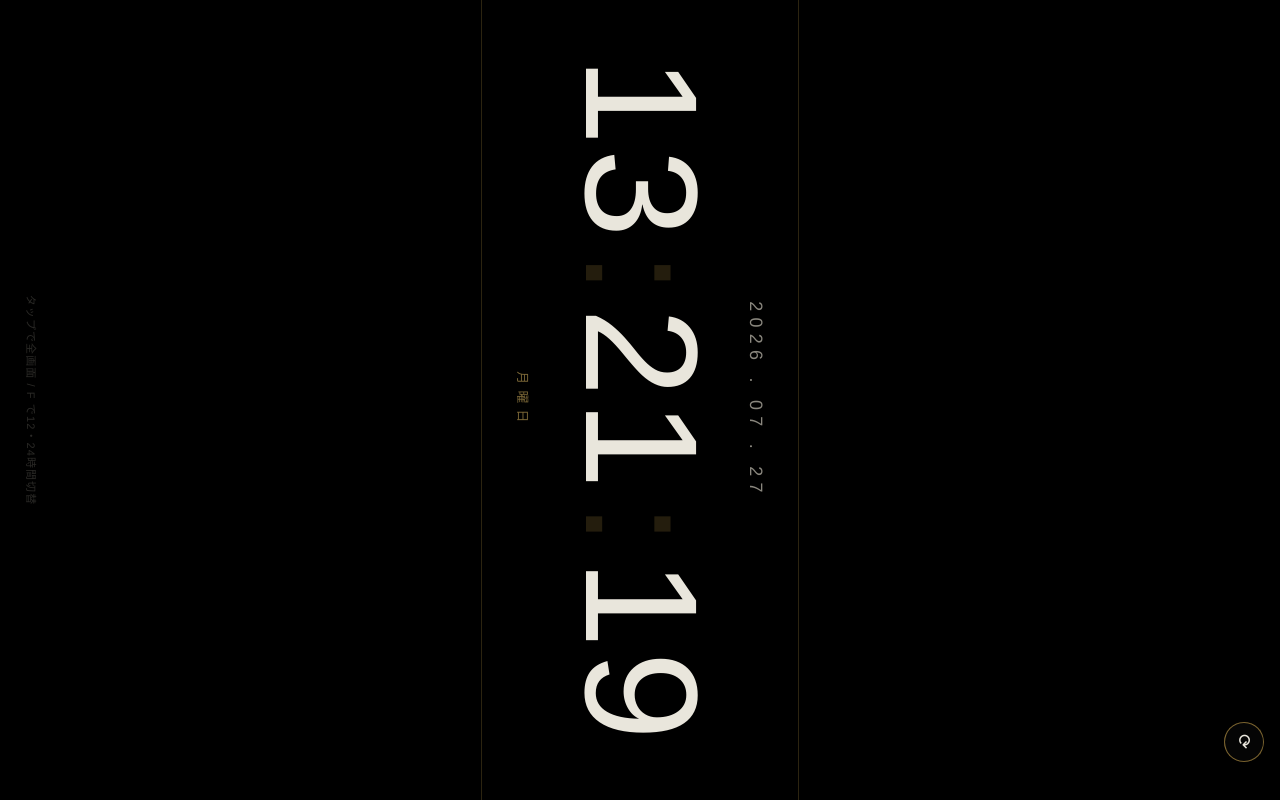
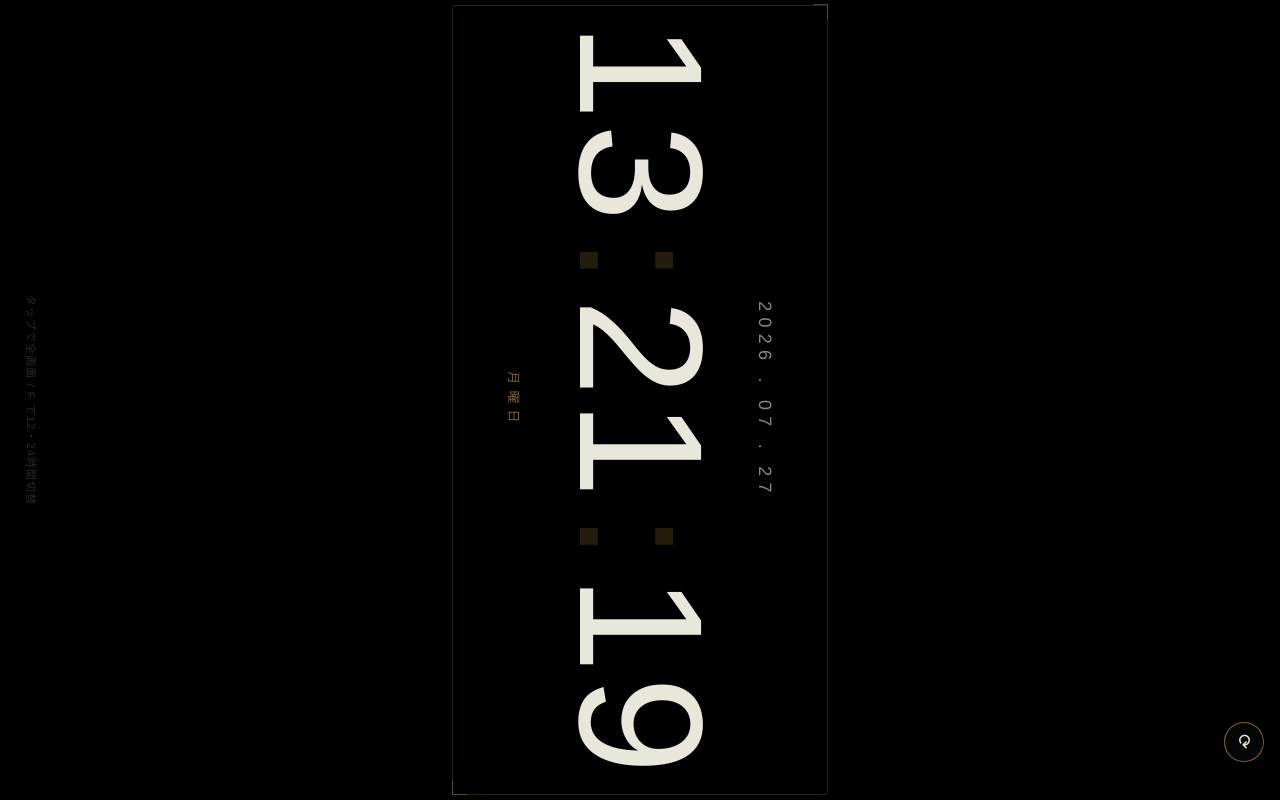
Before and after one commit to phone-3514/chic-clock, a plain HTML site: page index.html in a window 1280 px wide. Both pictures are taken after a click on the button "横向き表示に切替". Drawn offline with Linux system fonts and the light colour scheme.

Commit message:
Enlarge clock in landscape orientation

```diff
--- a/index.html
+++ b/index.html
@@ -59,6 +59,10 @@
     align-items: center;
     position: relative;
   }
+  @media (orientation: landscape) {
+    .frame { padding: 2vh 4vw; }
+  }
+  .stage.force-landscape .frame { padding: 4vw 2vh; }
   .frame::before, .frame::after {
     content: "";
     position: absolute;
@@ -87,6 +91,14 @@
     font-size: clamp(44px, 15vw, 160px);
     color: var(--text);
     letter-spacing: 0.02em;
+  }
+  /* In landscape there's ample width, so let the digits grow to fill
+     the screen -- bounded by both axes so they never overflow. */
+  @media (orientation: landscape) {
+    .clock { font-size: clamp(60px, min(22vw, 50vh), 340px); }
+  }
+  .stage.force-landscape .clock {
+    font-size: clamp(60px, min(22vh, 50vw), 340px);
   }
   .clock .sep {
     color: var(--gold);
```
